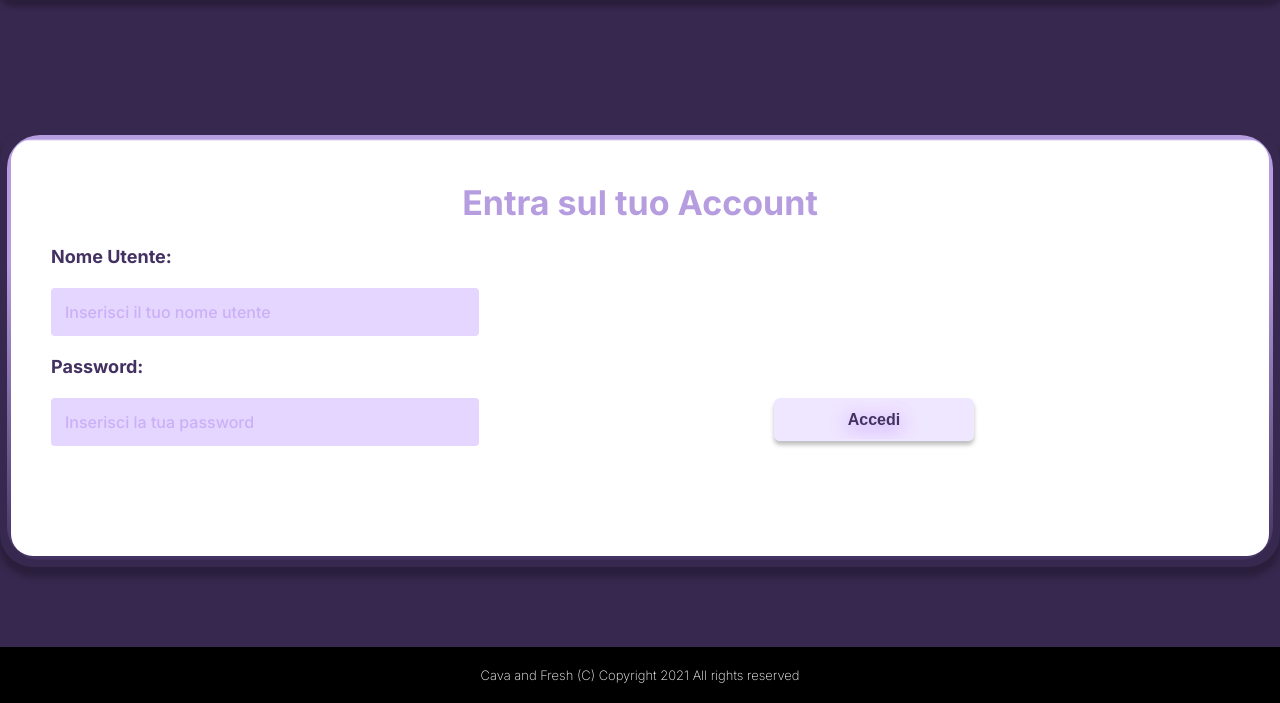
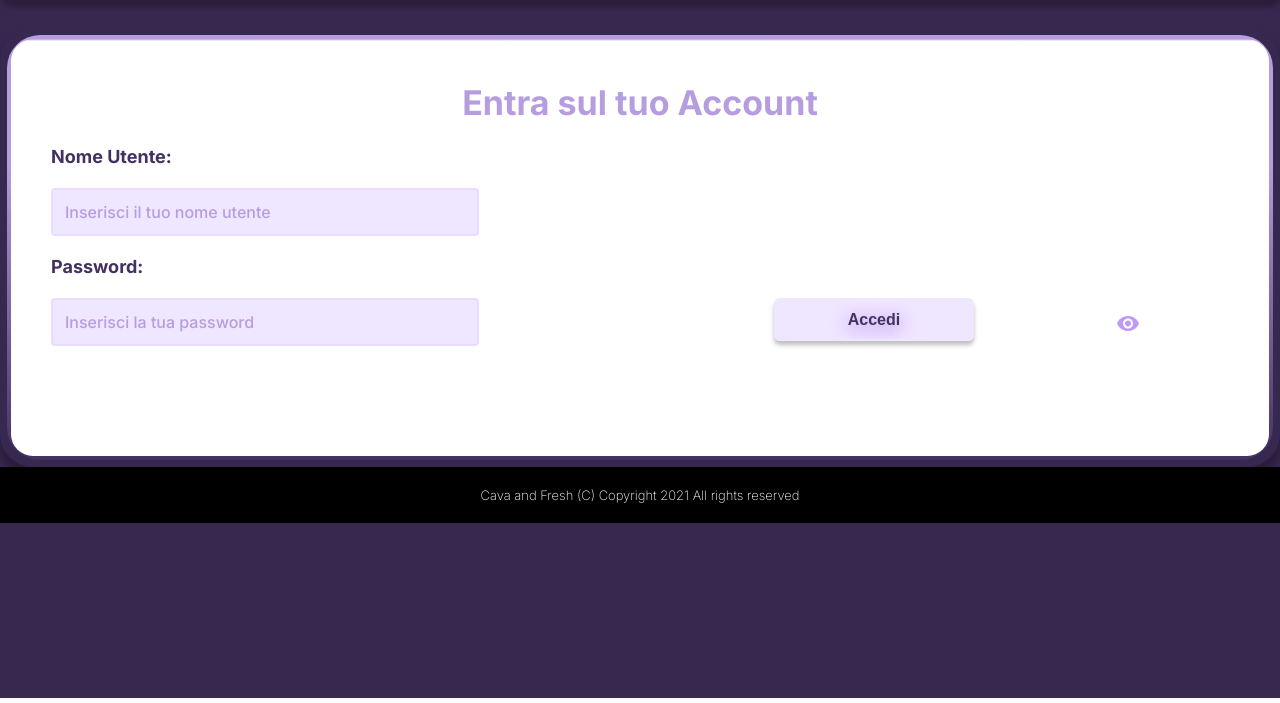
Before and after one commit to CavDev26/Oniric-WebSite, a PHP site: page /html/login.html in a window 1280 px wide; the page is wider, and only the part inside the window is pictured. Shown: the part 102-805 px from the top of that part. Run offline with PHP 8.4, Linux system fonts and the light colour scheme.

Commit message:
modified login and product styles

```diff
--- a/css/login_signup.css
+++ b/css/login_signup.css
@@ -14,11 +14,11 @@
 .form {
   margin: 20px;
   padding: 12px;
-  background: #e5d6ff;
+  background: var(--traslucentPrimary);
   border-radius: 4px;
   width: 80%;
   max-width: 400px;
-  border: 2px solid #e5d6ff;
+  border: 2px solid var(--traslucentPrimary);
   -webkit-transition: 0.5s;
   transition: 0.5s;
   outline: none;
@@ -30,18 +30,18 @@
 }
 
 .form::placeholder {
-  color: rgba(190, 156, 245, 0.66);
+  color: var(--primary);
 }
 
 .form:focus {
-  border: 2px solid #b596e6;
+  border: 2px solid var(--primary);
 }
 
 .fullHeight {
   height: 100%;
 }
 .softButton {
-  background: #e5d6ff99;
+  background: var(--traslucentPrimary);
   box-shadow: 0px 4px 4px rgba(0, 0, 0, 0.25);
   border: 2px solid transparent;
   border-radius: 6px;
@@ -49,12 +49,12 @@
   font-weight: 600;
   font-size: 16px;
   line-height: 19px;
-  color: #433161;
+  color: var(--lightSecondary);
   max-width: 330px;
   min-width: 200px;
   margin: 20px 0;
   padding: 10px 0;
-  text-shadow: 0px 4px 17px #ad7cff;
+  text-shadow: 0px 4px 17px var(--saturatedPrimary);
 }
 
 .inline-block {
@@ -74,3 +74,13 @@
 .center {
   text-align: center;
 }
+
+.passwordEye {
+  position: absolute;
+  top: 170px;
+  right: 9%;
+}
+
+.container {
+  position: relative;
+}
--- a/css/productStyle.css
+++ b/css/productStyle.css
@@ -6,14 +6,13 @@
   -webkit-box-sizing: border-box;
   width: 100%;
   padding: 20px 20px 90px 20px;;
-  margin: 100px 0 80px 0 ;
   background: linear-gradient(
     180deg,
     rgba(182, 157, 224, 0.02) 0%,
     #ffffff 0.48%
   );
 
-  color: #433161;
+  color: var(--lightSecondary);
   box-shadow: 0px 8px 6px 2px rgba(0, 0, 0, 0.25);
   text-align: center;
   border: 11px solid transparent; /*2*/
--- a/html/login.html
+++ b/html/login.html
@@ -18,7 +18,7 @@
 
     <div class="productBack fullHeight inline-block">
       <h1 class="signUpTitle">Entra sul tuo Account</h1>
-      <form>
+      <form class="container">
         <label for="username" class="priceItem left fullWidth p-20l">Nome Utente:</label><br />
         <input
           class="form left"
@@ -28,13 +28,14 @@
           placeholder="Inserisci il tuo nome utente"
         /><br />
         <label for="password" class="priceItem left block fullWidth p-20l">Password:</label><br />
-        <input
+          <input
           class="form left"
           type="password"
           id="password"
           name="password"
-          placeholder="Inserisci la tua password"
-        /><br />
+          placeholder="Inserisci la tua password" />
+          <img src="../img/showPassword.png" alt="" class="passwordEye">
+        <br />
       </form>
       <footer>
         <input class="softButton" type="submit" value="Accedi">
--- a/html/product.html
+++ b/html/product.html
@@ -15,7 +15,7 @@
       <img src="../img/notification.png" alt="" class="notification-menu" />
     </nav>
 
-    <div class="productBack">
+    <div class="productBack m-100-80">
       <section>
         <h1 class="productTitle">Cava 2000</h1>
         <h2 class="productSubtitle">Il top delle nostre workstation</h2>
```
Also changed, not shown: other parts of css/productStyle.css (+14 -10 lines), img/showPassword.png (added).
